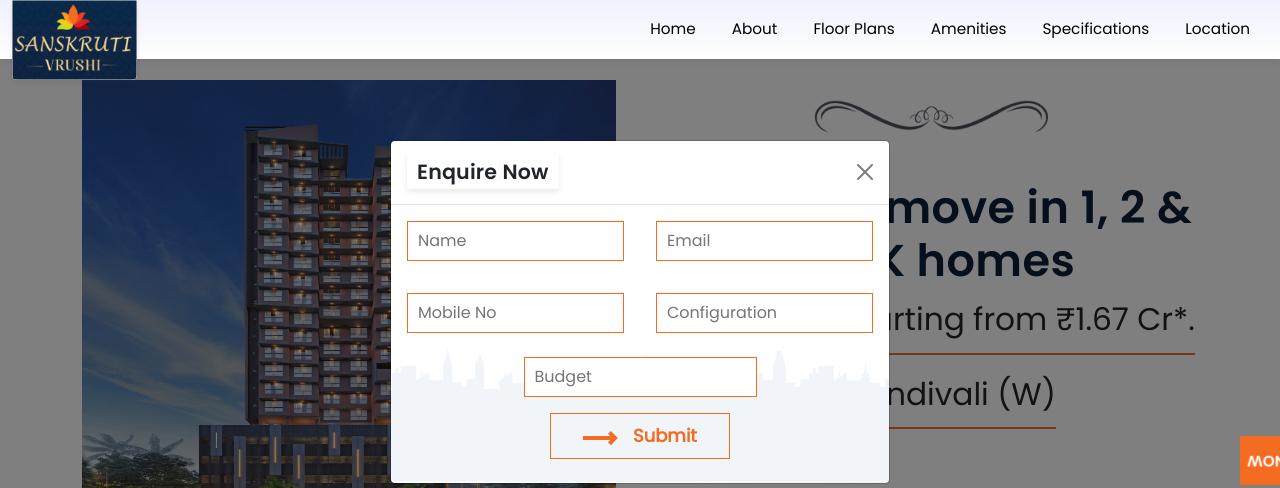
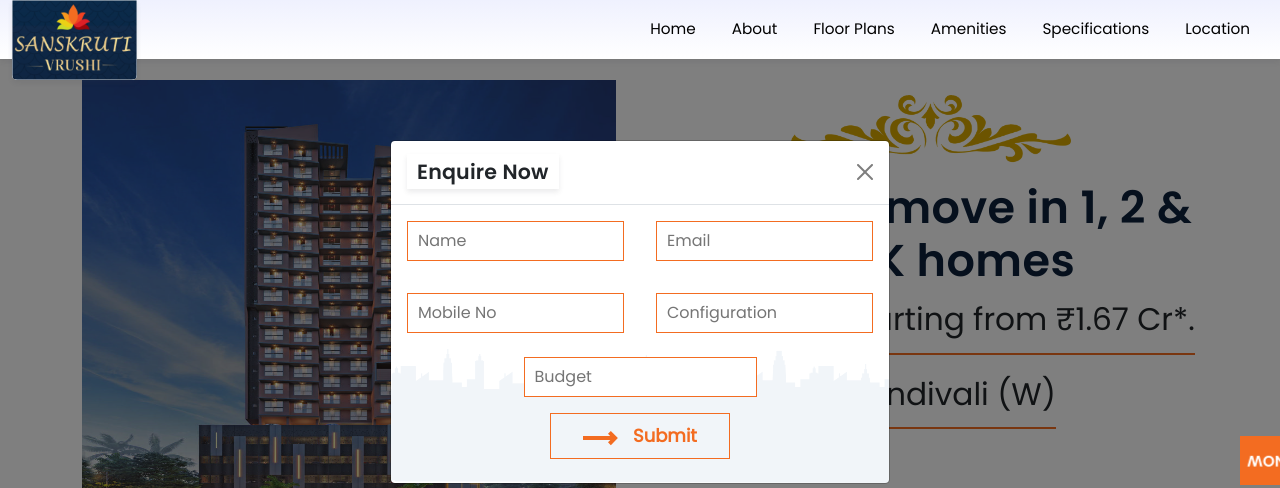
Before and after one commit to DiTechCDM/Sanskruti-Vrushi.github.io, a plain HTML site: page index.html in a window 1280 px wide. Shown: the top 488 px of the page. Drawn offline with nearby package versions, Linux system fonts and the light colour scheme.

Commit message:
index.html

```diff
--- a/index.html
+++ b/index.html
@@ -86,13 +86,14 @@
                     </div>
                 </div>
                 <div class="bottom-order" id="order_initial">
-                    <img src="./Assets/IMG/decorative-border-png-25185.png" alt="">
+                    <img src="./Assets/IMG/clipart1924380.png" alt="">
                     <h1>Ready to move in 1, 2 & 3BHK homes</h1>
                     <p>1, 2 & 3 BHK starting from ₹1.67 Cr*.</p>
                     <p><span><i class="fa-solid fa-location-dot"></i></span>&nbsp; Kandivali (W)</p>
                 </div>
                 <div id="order_reverse">
                     <div class="bottom-order">
+                        <img src="./Assets/IMG/clipart1924380.png" alt="">
                         <h1>Ready to move in 1, 2 & 3BHK homes</h1>
                         <p>1, 2 & 3 BHK starting from ₹1.67 Cr*.</p>
                         <p><span><i class="fa-solid fa-location-dot"></i></span>&nbsp; Kandivali (W)</p>
```
